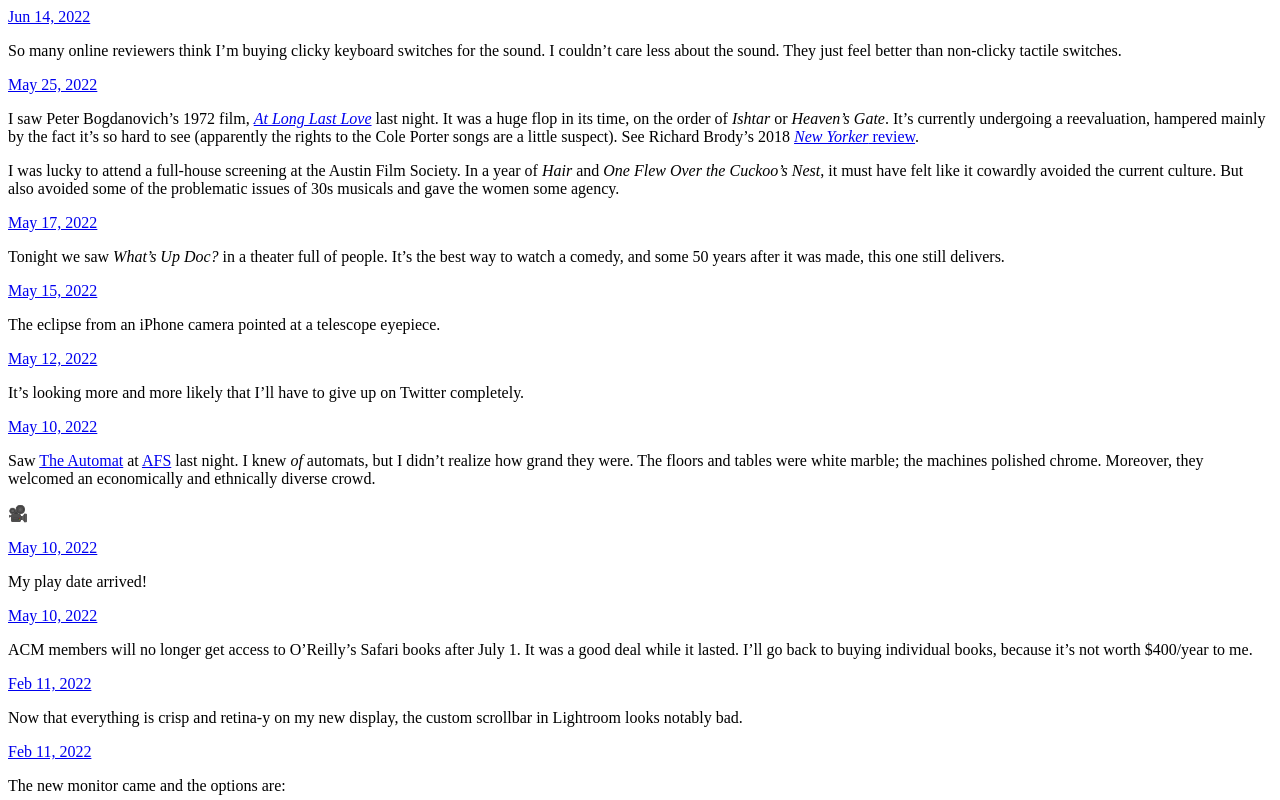
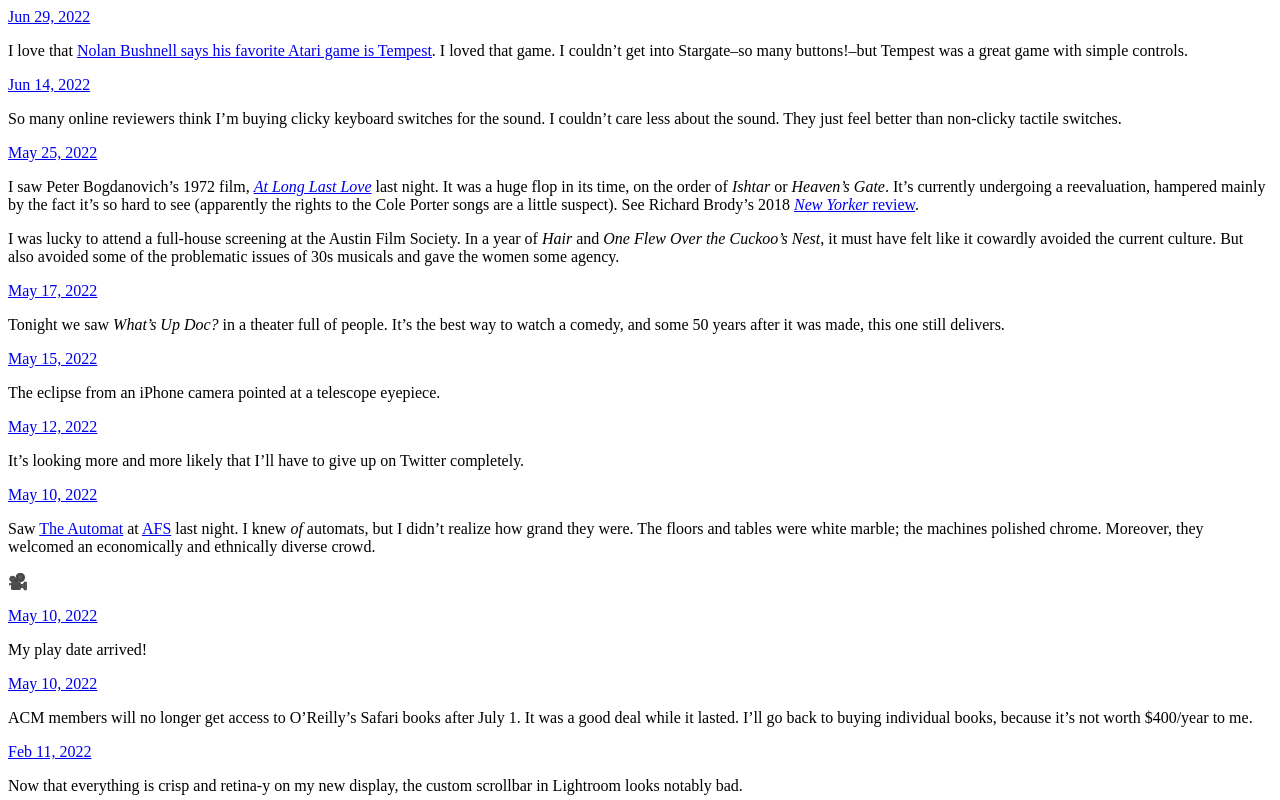
Before and after one commit to brokaw/micro.blog, a plain HTML site: page index.html in a window 1280 px wide. Shown: the top 800 px of the page. Drawn offline with Linux system fonts and the light colour scheme.

Commit message:
Archiving from Micro.blog.

```diff
--- a/index.html
+++ b/index.html
@@ -21,6 +21,17 @@
 <div class="h-feed">
 
 
+
+	  <div class="h-entry">
+
+
+		<a href="https://brokaw.micro.blog/2022/06/29/i-love-that.html" class="u-url"><time class="dt-published" datetime="2022-06-29 09:25:48 -0500">Jun 29, 2022</time></a>
+
+		<div class="e-content">
+			 <p>I love that <a href="https://www.howtogeek.com/812246/atari-was-very-very-hard-nolan-bushnell-on-atari-50-years-later/">Nolan Bushnell says his favorite Atari game is Tempest</a>. I loved that game. I couldn&rsquo;t get into Stargate&ndash;so many buttons!&ndash;but Tempest was a great game with simple controls.</p>
+
+		</div>
+	  </div>
 
 	  <div class="h-entry">
 
```
